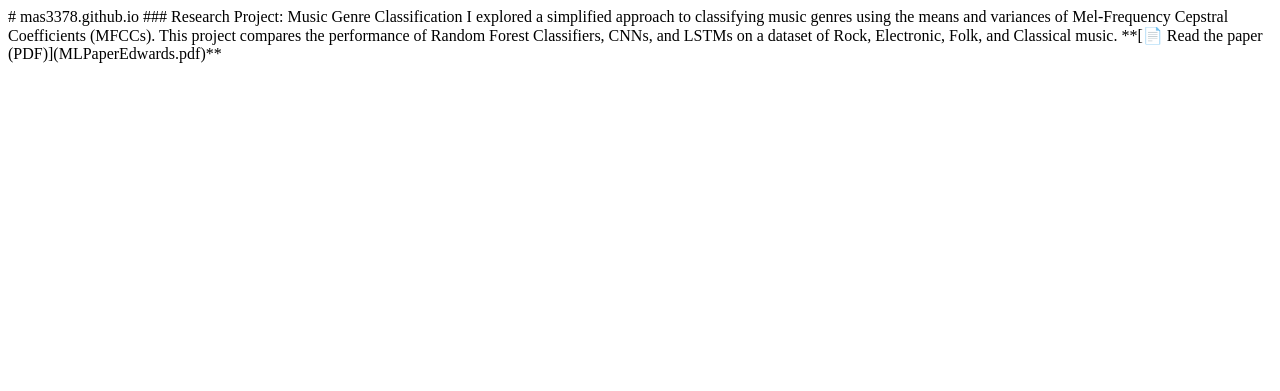
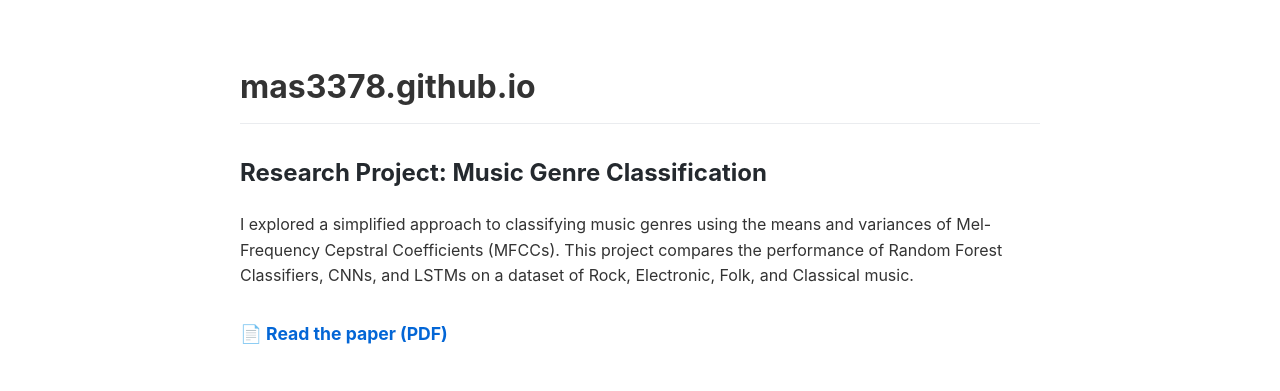
Before and after one commit to mas3378/mas3378.github.io, a plain HTML site: page index.html in a window 1280 px wide. Drawn offline with Linux system fonts and the light colour scheme.

Commit message:
Update index.html

```diff
--- a/index.html
+++ b/index.html
@@ -1,6 +1,55 @@
-# mas3378.github.io
+<!DOCTYPE html>
+<html lang="en">
+<head>
+    <meta charset="UTF-8">
+    <meta name="viewport" content="width=device-width, initial-scale=1.0">
+    <title>mas3378.github.io</title>
+    <style>
+        body {
+            font-family: -apple-system, BlinkMacSystemFont, "Segoe UI", Roboto, Helvetica, Arial, sans-serif;
+            max-width: 800px;
+            margin: 0 auto;
+            padding: 40px 20px;
+            line-height: 1.6;
+            color: #333;
+        }
+        h1 {
+            border-bottom: 1px solid #eaecef;
+            padding-bottom: 10px;
+        }
+        h2 {
+            margin-top: 30px;
+            color: #24292e;
+        }
+        .pdf-link {
+            display: inline-block;
+            margin-top: 15px;
+            font-weight: bold;
+            color: #0366d6;
+            text-decoration: none;
+            font-size: 1.1em;
+        }
+        .pdf-link:hover {
+            text-decoration: underline;
+        }
+    </style>
+</head>
+<body>
 
-### Research Project: Music Genre Classification
-I explored a simplified approach to classifying music genres using the means and variances of Mel-Frequency Cepstral Coefficients (MFCCs). This project compares the performance of Random Forest Classifiers, CNNs, and LSTMs on a dataset of Rock, Electronic, Folk, and Classical music.
+    <h1>mas3378.github.io</h1>
 
-**[📄 Read the paper (PDF)](MLPaperEdwards.pdf)**
+    <h2>Research Project: Music Genre Classification</h2>
+
+    <p>
+        I explored a simplified approach to classifying music genres using the means and variances
+        of Mel-Frequency Cepstral Coefficients (MFCCs). This project compares the performance
+        of Random Forest Classifiers, CNNs, and LSTMs on a dataset of Rock, Electronic, Folk,
+        and Classical music.
+    </p>
+
+    <a href="MLPaperEdwards.pdf" target="_blank" class="pdf-link">
+        📄 Read the paper (PDF)
+    </a>
+
+</body>
+</html>
```
